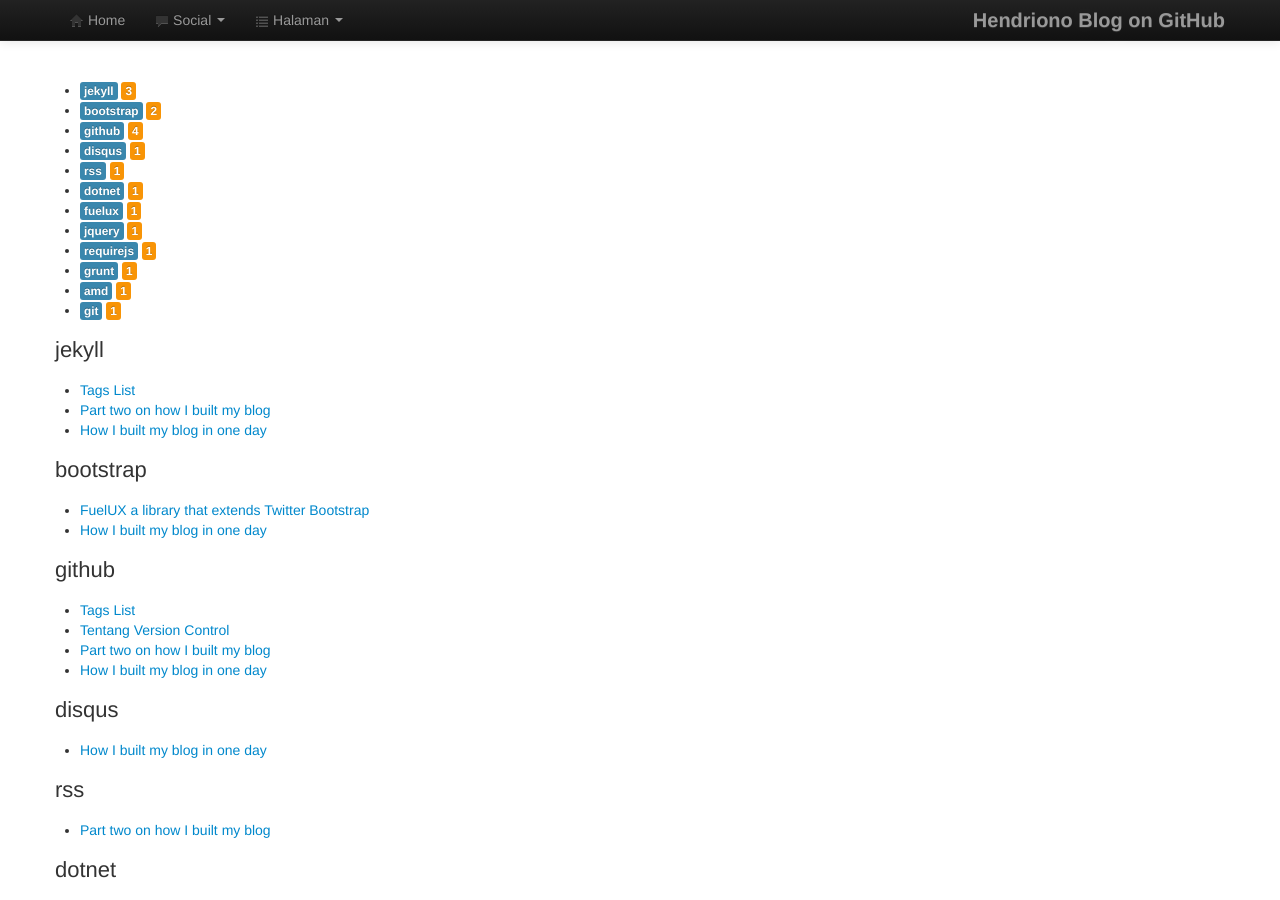
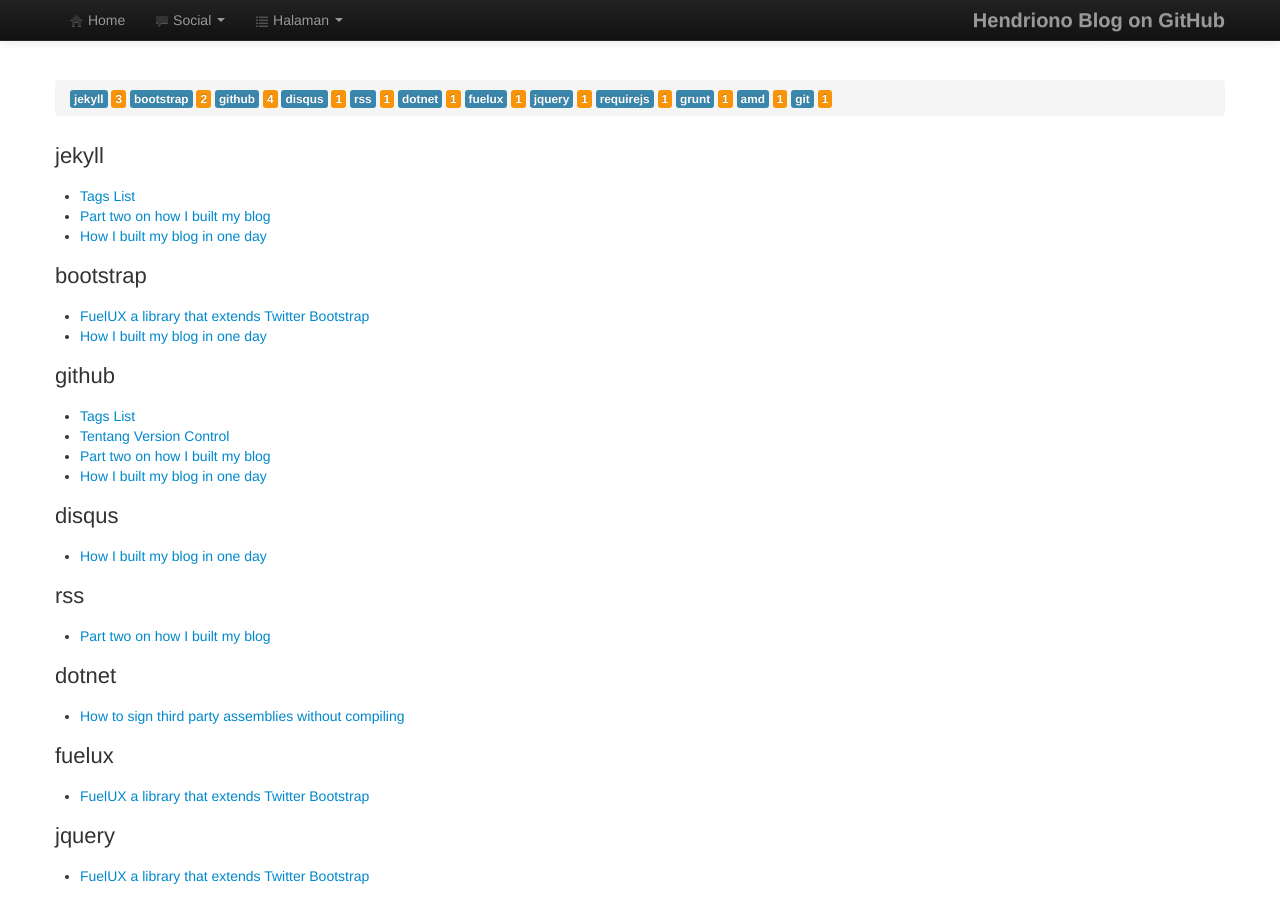
Before and after one commit to hendriono/hendriono.github.com, a Jekyll site: the page built from tags.html, in a window 1280 px wide and 900 px high. Built offline with Jekyll 4.4.1, drawn with Linux system fonts in a browser that asks for light colours; nearby versions of some CDN libraries; Markdown is read by kramdown in place of the engine named in the settings; comment, search, counter and statistics services are not loaded.

Commit message:
Breadcrumb

```diff
--- a/tags.html
+++ b/tags.html
@@ -5,7 +5,7 @@ header: Posts By Tag
 group: example-page
 ---
 
-<ul class="tag_box inline">
+<ul class="breadcrumb">
   {% assign tags_list = site.tags %}
   {% include helpers/tags_list.html %}
 </ul>
```
